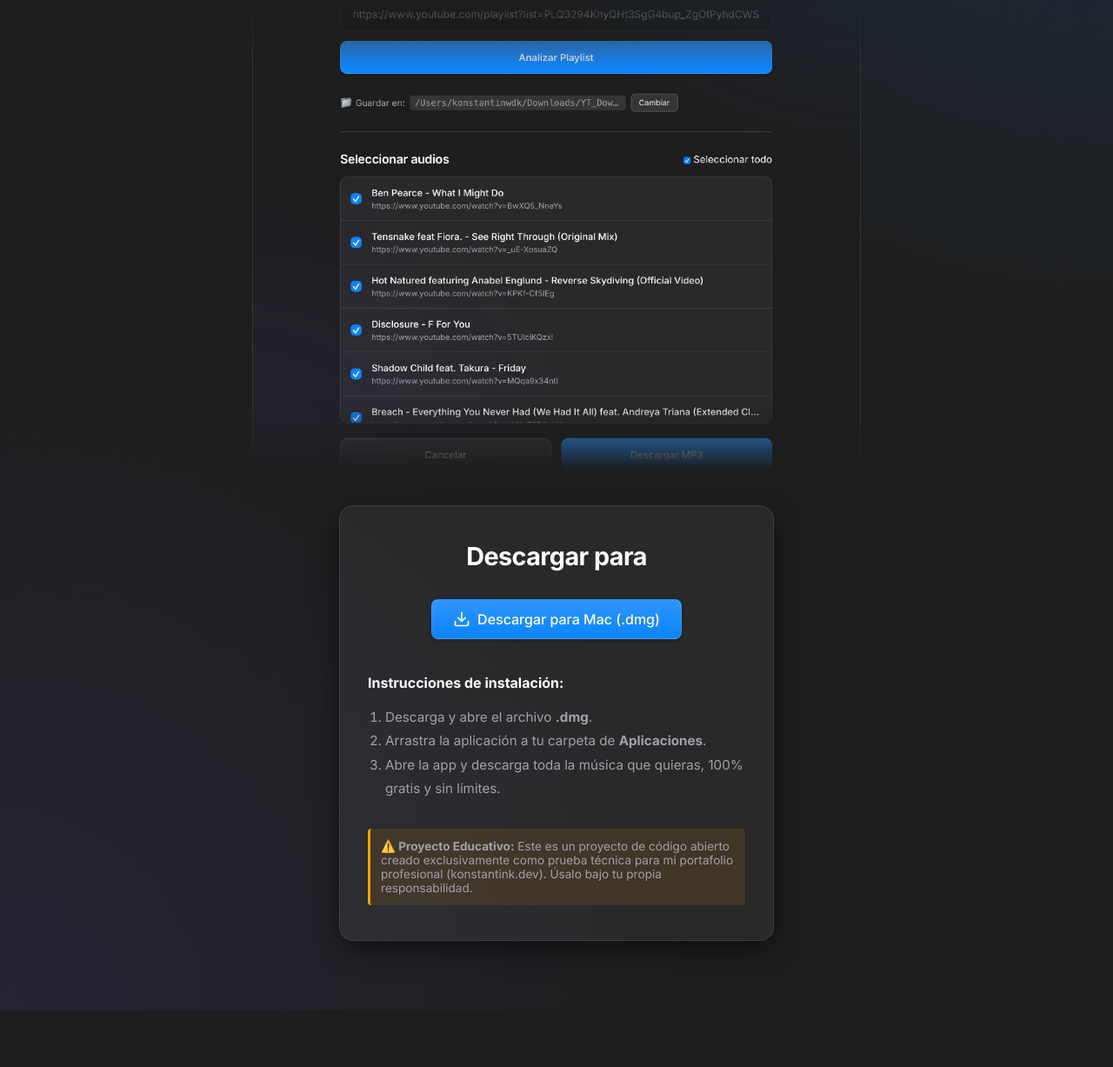
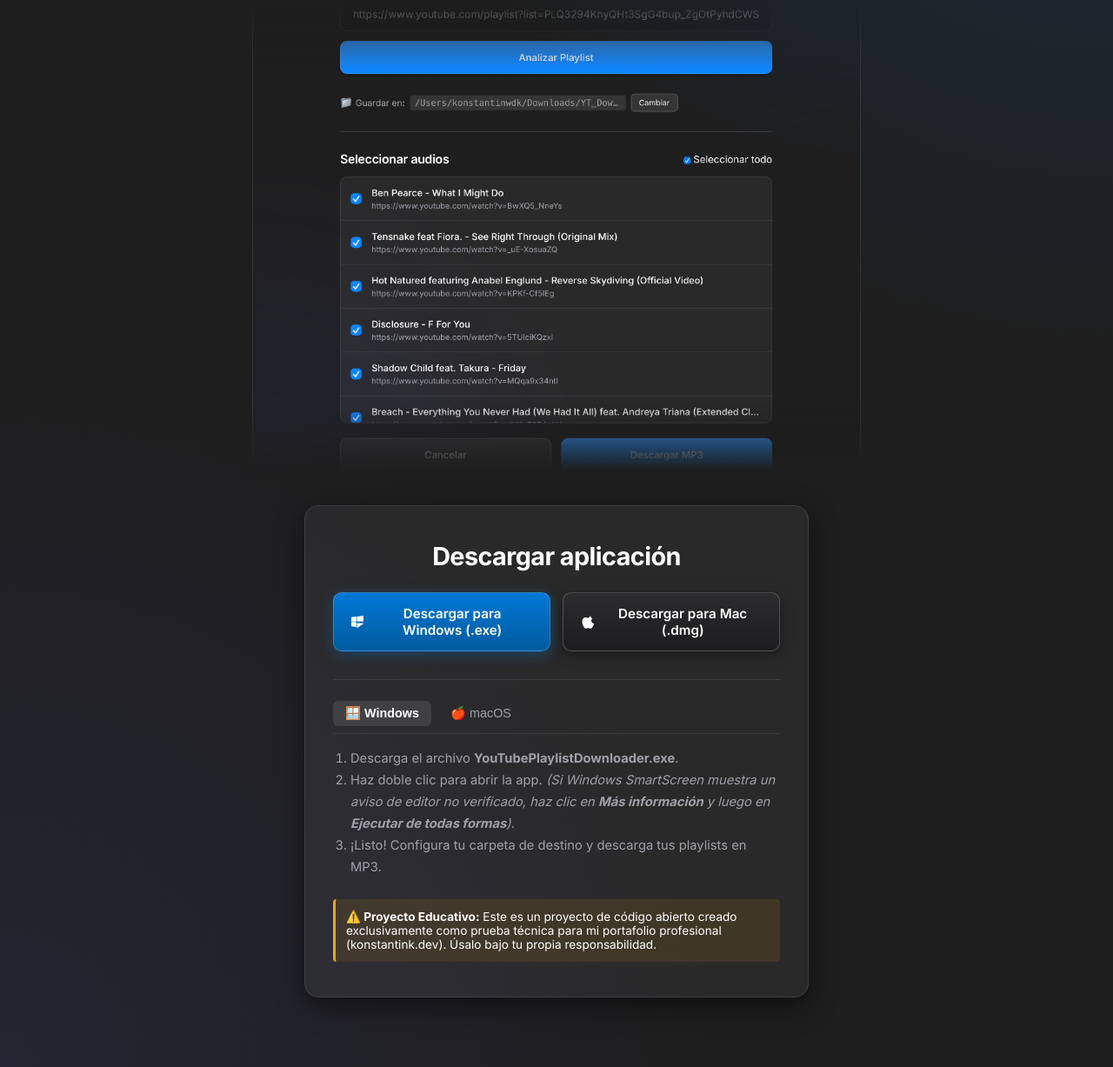
Before and after one commit to konstantinWDK/youtube-playlist-downloader, a Flask app: page / in a window 1280 px wide. Shown: the part 415-1642 px from the top of the page at 87% size. Before the commit the page ends 1577 px from the top, so only its background shows below. Run offline with Flask 3, Linux system fonts and the light colour scheme.

Commit message:
feat: soporte y compilacion para Windows, release ejecutable y landing dual

```diff
--- a/app.py
+++ b/app.py
@@ -13,26 +13,31 @@ from werkzeug.middleware.proxy_fix import ProxyFix
 import yt_dlp
 
 import sys
-
-import sys
-import os
 import glob
 
 # Modo de funcionamiento de la aplicación (True = pública/landing, False = escritorio local)
 WEB_MODE = os.environ.get('WEB_MODE', 'true').lower() == 'true'
 
-# Añadir rutas de Homebrew al PATH (respaldo)
-os.environ["PATH"] += os.pathsep + os.pathsep.join([
-    '/opt/homebrew/bin',
-    '/opt/homebrew/sbin',
-    '/usr/local/bin',
-    '/usr/bin'
-])
+# Añadir rutas de Homebrew al PATH (respaldo en macOS)
+if sys.platform == 'darwin':
+    os.environ["PATH"] += os.pathsep + os.pathsep.join([
+        '/opt/homebrew/bin',
+        '/opt/homebrew/sbin',
+        '/usr/local/bin',
+        '/usr/bin'
+    ])
 
 if getattr(sys, 'frozen', False):
-    LOG_DIR = os.path.join(os.path.expanduser("~"), 'Library', 'Logs', 'YouTubePlaylistDownloader')
-    # Añadir el ffmpeg empaquetado al PATH evitando el bug de static_ffmpeg (lockfile) en Mac
-    ffmpeg_bin = glob.glob(os.path.join(sys._MEIPASS, 'static_ffmpeg', 'bin', 'darwin_*'))
+    if sys.platform == 'darwin':
+        LOG_DIR = os.path.join(os.path.expanduser("~"), 'Library', 'Logs', 'YouTubePlaylistDownloader')
+        ffmpeg_bin = glob.glob(os.path.join(sys._MEIPASS, 'static_ffmpeg', 'bin', 'darwin_*'))
+    elif sys.platform == 'win32':
+        LOG_DIR = os.path.join(os.environ.get('LOCALAPPDATA', os.path.expanduser("~")), 'YouTubePlaylistDownloader', 'Logs')
+        ffmpeg_bin = glob.glob(os.path.join(sys._MEIPASS, 'static_ffmpeg', 'bin', 'win32*')) or glob.glob(os.path.join(sys._MEIPASS, 'static_ffmpeg', 'bin', '*'))
+    else:
+        LOG_DIR = os.path.join(os.path.expanduser("~"), '.local', 'share', 'YouTubePlaylistDownloader', 'logs')
+        ffmpeg_bin = glob.glob(os.path.join(sys._MEIPASS, 'static_ffmpeg', 'bin', 'linux*'))
+
     if ffmpeg_bin:
         os.environ["PATH"] = ffmpeg_bin[0] + os.pathsep + os.environ["PATH"]
 else:
@@ -339,6 +344,10 @@ def change_folder():
 def download_mac_app():
     return send_from_directory(os.path.join(app.root_path, 'releases'), 'YouTubePlaylistDownloader.dmg', as_attachment=True)
 
+@app.route('/download-app/windows', methods=['GET'])
+def download_windows_app():
+    return send_from_directory(os.path.join(app.root_path, 'releases'), 'YouTubePlaylistDownloader.exe', as_attachment=True)
+
 @app.route('/open-folder', methods=['POST'])
 def open_folder():
     import subprocess
@@ -346,6 +355,10 @@ def open_folder():
     os.makedirs(folder, exist_ok=True)
     if sys.platform == 'darwin':
         subprocess.run(['open', folder])
+    elif sys.platform == 'win32':
+        os.startfile(folder)
+    else:
+        subprocess.run(['xdg-open', folder])
     return jsonify({'status': 'ok'})
 
 @app.route('/show-file', methods=['POST'])
@@ -359,6 +372,10 @@ def show_file():
     import subprocess
     if sys.platform == 'darwin' and os.path.exists(filepath):
         subprocess.run(['open', '-R', filepath])
+    elif sys.platform == 'win32' and os.path.exists(filepath):
+        subprocess.run(['explorer', f'/select,{os.path.normpath(filepath)}'])
+    elif os.path.exists(filepath):
+        subprocess.run(['xdg-open', os.path.dirname(filepath)])
     return jsonify({'status': 'ok'})
 
 
--- a/templates/index.html
+++ b/templates/index.html
@@ -325,23 +325,49 @@
                 <img src="/static/screenshot.png" alt="Preview de YouTube Playlist Downloader" style="width: 100%; max-width: 800px; display: block; margin: 0 auto; border: 1px solid rgba(255,255,255,0.1); border-radius: 12px;">
             </div>
 
-            <div style="background: rgba(255,255,255,0.05); border: 1px solid var(--border); border-radius: 16px; padding: 40px 32px; max-width: 500px; margin: 0 auto; box-shadow: 0 10px 30px rgba(0,0,0,0.5); position: relative; z-index: 1;">
-                <h2 style="margin-bottom: 32px; font-size: 1.8rem; letter-spacing: -0.02em;">Descargar para</h2>
+            <div class="download-section" style="background: rgba(255,255,255,0.05); border: 1px solid var(--border); border-radius: 16px; padding: 40px 32px; max-width: 580px; margin: 0 auto; box-shadow: 0 10px 30px rgba(0,0,0,0.5); position: relative; z-index: 1;">
+                <h2 style="margin-bottom: 24px; font-size: 1.8rem; letter-spacing: -0.02em;">Descargar aplicación</h2>
 
-                <a href="/download-app/mac" class="btn btn-primary" style="text-decoration: none; display: inline-flex; width: auto; padding: 12px 24px; font-size: 1rem; justify-content: center; gap: 8px; border-radius: 8px;">
-                    <svg width="20" height="20" viewBox="0 0 24 24" fill="none" stroke="currentColor" stroke-width="2" stroke-linecap="round" stroke-linejoin="round"><path d="M21 15v4a2 2 0 0 1-2 2H5a2 2 0 0 1-2-2v-4"></path><polyline points="7 10 12 15 17 10"></polyline><line x1="12" y1="15" x2="12" y2="3"></line></svg>
+                <div class="download-buttons-grid" style="display: flex; gap: 14px; justify-content: center; flex-wrap: wrap; margin-bottom: 32px;">
+                    <a href="/download-app/windows" class="btn-os-download btn-windows" style="flex: 1 1 220px; display: inline-flex; align-items: center; justify-content: center; gap: 10px; padding: 14px 20px; border-radius: 10px; background: linear-gradient(180deg, #0078D7 0%, #005A9E 100%); color: #fff; text-decoration: none; font-weight: 600; font-size: 0.95rem; border: 1px solid rgba(255,255,255,0.2); box-shadow: 0 4px 15px rgba(0,120,215,0.35); transition: all 0.2s ease;">
+                        <svg width="18" height="18" viewBox="0 0 88 88" fill="currentColor"><path d="M0 12.402l35.688-4.86.016 34.423-35.67.243zm35.67 33.528l.029 34.508-35.67-4.891-.029-29.86zm4.326-39.098L87.971 0v41.526l-47.975.31zm47.975 48.971L39.996 88l-.014-34.12 47.989.17z"/></svg>
+                        Descargar para Windows (.exe)
+                    </a>
+
+                    <a href="/download-app/mac" class="btn-os-download btn-mac" style="flex: 1 1 220px; display: inline-flex; align-items: center; justify-content: center; gap: 10px; padding: 14px 20px; border-radius: 10px; background: linear-gradient(180deg, #2c2c2e 0%, #1c1c1e 100%); color: #fff; text-decoration: none; font-weight: 600; font-size: 0.95rem; border: 1px solid rgba(255,255,255,0.2); box-shadow: 0 4px 15px rgba(0,0,0,0.4); transition: all 0.2s ease;">
+                        <svg width="18" height="18" viewBox="0 0 170 170" fill="currentColor"><path d="M150.37 130.25c-2.45 5.66-5.35 10.87-8.71 15.66-4.58 6.53-8.33 11.05-11.22 13.56-4.48 4.12-9.28 6.23-14.42 6.35-3.69 0-8.14-1.05-13.32-3.18-5.19-2.12-9.97-3.17-14.34-3.17-4.58 0-9.49 1.05-14.75 3.17-5.26 2.13-9.5 3.24-12.74 3.35-4.35.13-9.16-1.9-14.42-6.08-3.69-3.04-7.67-7.81-11.96-14.3-5.75-8.69-10.23-18.79-13.44-30.3-3.21-11.51-4.82-22.36-4.82-32.55 0-15.35 3.75-27.46 11.26-36.33 7.51-8.87 16.94-13.37 28.3-13.5 4.89 0 10.33 1.25 16.32 3.75 5.99 2.5 9.7 3.8 11.13 3.9 1.83-.2 5.86-1.63 12.09-4.3 6.23-2.67 11.66-3.83 16.29-3.5 12.02.76 21.6 5.09 28.74 13-10.55 6.42-15.72 15.24-15.52 26.47.2 8.79 3.58 16.09 10.15 21.9 6.57 5.81 14.38 9.33 23.43 10.56-2.29 6.96-4.99 14.1-8.1 21.43zm-30.82-108.64c0 7.07-2.64 13.78-7.92 20.14-5.28 6.36-11.75 10.25-19.4 11.67-.53-1.07-.8-2.22-.8-3.46 0-7.07 2.87-14.07 8.6-21 5.73-6.93 12.23-10.73 19.52-11.4v4.05z"/></svg>
                         Descargar para Mac (.dmg)
                     </a>
+                </div>
 
-                <div style="margin-top: 40px; text-align: left; font-size: 0.95rem; color: var(--muted);">
-                    <h4 style="color: var(--fg); margin-bottom: 16px; font-size: 1rem;">Instrucciones de instalación:</h4>
-                    <ol style="padding-left: 20px; line-height: 1.8; margin-bottom: 32px;">
-                        <li>Descarga y abre el archivo <strong>.dmg</strong>.</li>
+                <!-- Instructions Tabs -->
+                <div style="border-top: 1px solid var(--border); padding-top: 24px; text-align: left;">
+                    <div style="display: flex; gap: 8px; margin-bottom: 16px; border-bottom: 1px solid rgba(255,255,255,0.08); padding-bottom: 8px;">
+                        <button id="tab-btn-win" class="tab-btn active" onclick="switchTab('win')" style="background: rgba(255,255,255,0.1); border: none; color: #fff; font-weight: 600; font-size: 0.9rem; cursor: pointer; padding: 6px 14px; border-radius: 6px; transition: all 0.2s;">
+                            🪟 Windows
+                        </button>
+                        <button id="tab-btn-mac" class="tab-btn" onclick="switchTab('mac')" style="background: none; border: none; color: var(--muted); font-weight: 500; font-size: 0.9rem; cursor: pointer; padding: 6px 14px; border-radius: 6px; transition: all 0.2s;">
+                            🍎 macOS
+                        </button>
+                    </div>
+
+                    <div id="tab-content-win" style="display: block; font-size: 0.92rem; color: var(--muted); line-height: 1.7;">
+                        <ol style="padding-left: 20px; margin-bottom: 24px;">
+                            <li>Descarga el archivo <strong>YouTubePlaylistDownloader.exe</strong>.</li>
+                            <li>Haz doble clic para abrir la app. <em>(Si Windows SmartScreen muestra un aviso de editor no verificado, haz clic en <strong>Más información</strong> y luego en <strong>Ejecutar de todas formas</strong>)</em>.</li>
+                            <li>¡Listo! Configura tu carpeta de destino y descarga tus playlists en MP3.</li>
+                        </ol>
+                    </div>
+
+                    <div id="tab-content-mac" style="display: none; font-size: 0.92rem; color: var(--muted); line-height: 1.7;">
+                        <ol style="padding-left: 20px; margin-bottom: 24px;">
+                            <li>Descarga y abre el archivo <strong>YouTubePlaylistDownloader.dmg</strong>.</li>
                             <li>Arrastra la aplicación a tu carpeta de <strong>Aplicaciones</strong>.</li>
-                        <li>Abre la app y descarga toda la música que quieras, 100% gratis y sin límites.</li>
+                            <li>Abre la app desde Launchpad o Finder y descarga toda la música que quieras sin límites.</li>
                         </ol>
+                    </div>
 
-                    <div style="background: rgba(255, 165, 0, 0.1); border-left: 3px solid orange; padding: 12px; font-size: 0.85rem; border-radius: 4px;">
+                    <div style="background: rgba(255, 165, 0, 0.1); border-left: 3px solid orange; padding: 12px; font-size: 0.85rem; border-radius: 4px; color: var(--fg);">
                         <strong>⚠️ Proyecto Educativo:</strong> Este es un proyecto de código abierto creado exclusivamente como prueba técnica para mi portafolio profesional (konstantink.dev). Úsalo bajo tu propia responsabilidad.
                     </div>
                 </div>
@@ -625,7 +651,7 @@
                     if (data.status === 'completed') {
                         actionsContainer.innerHTML = `
                             <button class="btn-download" onclick="showFile('${encodeURIComponent(data.filename)}')">
-                                Mostrar en Finder
+                                Mostrar en carpeta 📁
                             </button>
                         `;
                     } else if (data.status === 'processing') {
@@ -664,22 +690,68 @@
         async function loadDownloadFolder() {
             try {
                 const res = await fetch('/config/download-folder');
+                if (res.ok) {
                     const data = await res.json();
-                document.getElementById('download-path-display').innerText = data.folder;
+                    const el = document.getElementById('download-path-display');
+                    if (el) el.innerText = data.folder;
+                }
             } catch(e) { console.error(e); }
         }
 
-        document.getElementById('change-folder-btn').addEventListener('click', async () => {
+        const changeFolderBtn = document.getElementById('change-folder-btn');
+        if (changeFolderBtn) {
+            changeFolderBtn.addEventListener('click', async () => {
                 try {
                     const res = await fetch('/config/change-folder', { method: 'POST' });
+                    if (res.ok) {
                         const data = await res.json();
                         if(data.folder) {
                             document.getElementById('download-path-display').innerText = data.folder;
                         }
+                    }
                 } catch(e) { console.error(e); }
             });
+        }
 
         loadDownloadFolder();
+
+        // Control de pestañas de instalación Windows / Mac
+        function switchTab(os) {
+            const winBtn = document.getElementById('tab-btn-win');
+            const macBtn = document.getElementById('tab-btn-mac');
+            const winContent = document.getElementById('tab-content-win');
+            const macContent = document.getElementById('tab-content-mac');
+
+            if (!winBtn || !macBtn || !winContent || !macContent) return;
+
+            if (os === 'win') {
+                winBtn.classList.add('active');
+                winBtn.style.color = '#fff';
+                winBtn.style.background = 'rgba(255, 255, 255, 0.1)';
+                macBtn.classList.remove('active');
+                macBtn.style.color = 'var(--muted)';
+                macBtn.style.background = 'none';
+                winContent.style.display = 'block';
+                macContent.style.display = 'none';
+            } else {
+                macBtn.classList.add('active');
+                macBtn.style.color = '#fff';
+                macBtn.style.background = 'rgba(255, 255, 255, 0.1)';
+                winBtn.classList.remove('active');
+                winBtn.style.color = 'var(--muted)';
+                winBtn.style.background = 'none';
+                macContent.style.display = 'block';
+                winContent.style.display = 'none';
+            }
+        }
+
+        // Auto-detección del sistema operativo del usuario
+        (function initOsTab() {
+            try {
+                const isMac = /Mac|iPod|iPhone|iPad/i.test(navigator.platform || navigator.userAgent);
+                switchTab(isMac ? 'mac' : 'win');
+            } catch(e) {}
+        })();
     </script>
 </body>
 </html>
```
Also changed, not shown: README.md, logo.ico (added), 3 other files. Lines whose indentation alone changed are shown as unchanged.
